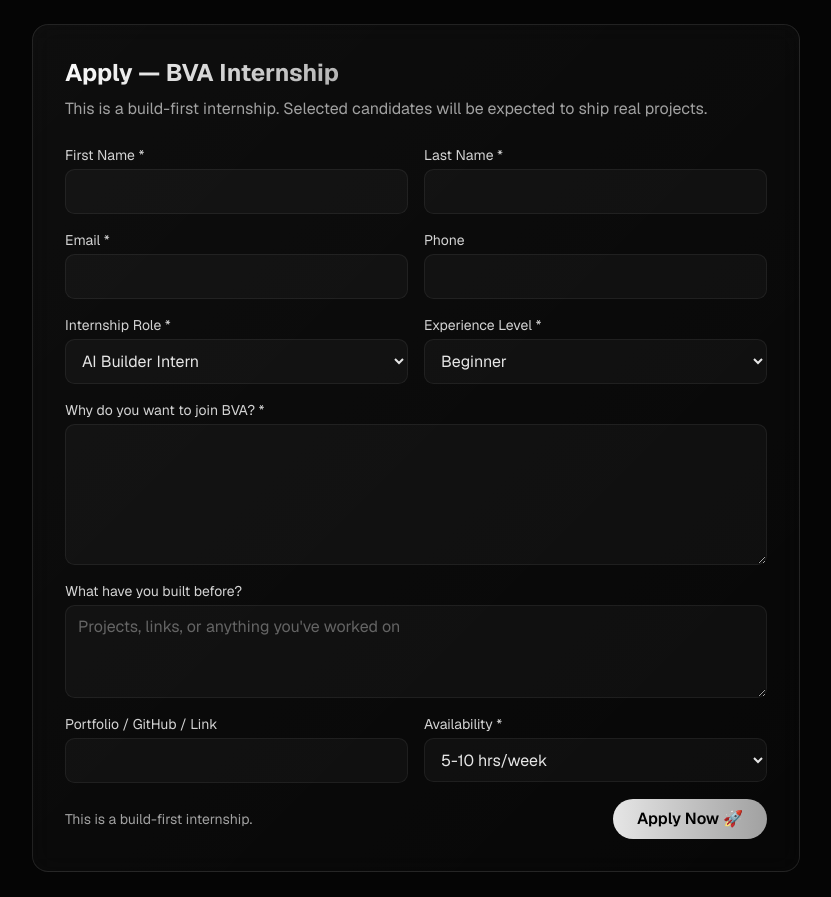
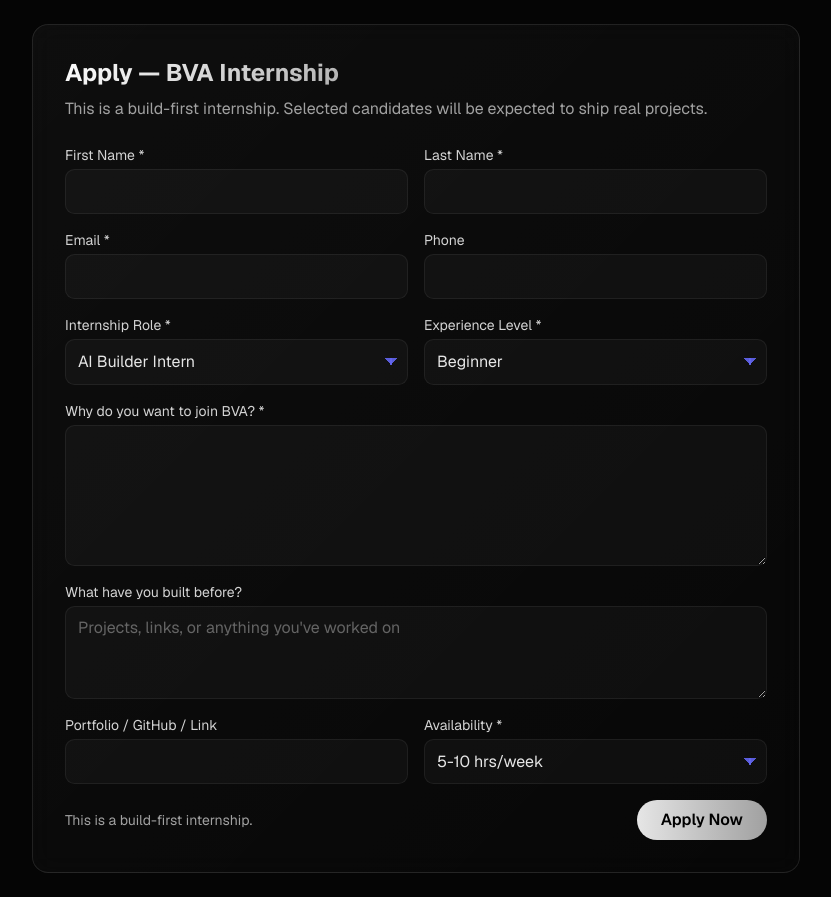
Before and after one commit to JRiteeshReddy/bva, a Next.js app: page /apply in a window 1280 px wide. Shown: the whole page, without its empty margins (224-1055 px from the left). Built offline with nearby package versions, Linux system fonts and the light colour scheme.

Commit message:
ui(apply): dark-style selects, remove rocket emoji, improve select caret

```diff
--- a/src/app/apply/page.tsx
+++ b/src/app/apply/page.tsx
@@ -75,7 +75,7 @@ export default function ApplyPage() {
   return (
     <div className="min-h-screen flex items-center justify-center p-6">
       <div className="max-w-3xl w-full">
-        <div className="card-glow rounded-2xl p-8">
+        <div className="card-glow rounded-2xl p-8 form-dark">
           <h1 className="text-2xl font-bold mb-2 gradient-text">Apply — BVA Internship</h1>
           <p className="text-neutral-400 mb-6">
             This is a build-first internship. Selected candidates will be expected to ship real
@@ -90,7 +90,7 @@ export default function ApplyPage() {
                   required
                   value={form.firstName}
                   onChange={(e) => update("firstName", e.target.value)}
-                  className="input"
+                  className="input bg-transparent"
                 />
               </label>
 
@@ -100,7 +100,7 @@ export default function ApplyPage() {
                   required
                   value={form.lastName}
                   onChange={(e) => update("lastName", e.target.value)}
-                  className="input"
+                  className="input bg-transparent"
                 />
               </label>
             </div>
@@ -113,7 +113,7 @@ export default function ApplyPage() {
                   type="email"
                   value={form.email}
                   onChange={(e) => update("email", e.target.value)}
-                  className="input"
+                  className="input bg-transparent"
                 />
               </label>
 
@@ -122,7 +122,7 @@ export default function ApplyPage() {
                 <input
                   value={form.phone}
                   onChange={(e) => update("phone", e.target.value)}
-                  className="input"
+                  className="input bg-transparent"
                 />
               </label>
             </div>
@@ -134,7 +134,7 @@ export default function ApplyPage() {
                   required
                   value={form.role}
                   onChange={(e) => update("role", e.target.value)}
-                  className="input"
+                  className="input bg-transparent"
                 >
                   <option>AI Builder Intern</option>
                   <option>Full Stack / Vibe Developer Intern</option>
@@ -151,7 +151,7 @@ export default function ApplyPage() {
                   required
                   value={form.level}
                   onChange={(e) => update("level", e.target.value)}
-                  className="input"
+                  className="input bg-transparent"
                 >
                   <option>Beginner</option>
                   <option>Intermediate</option>
@@ -167,7 +167,7 @@ export default function ApplyPage() {
                   value={form.why}
                   onChange={(e) => update("why", e.target.value)}
                   rows={5}
-                className="input"
+                  className="input bg-transparent"
                 />
             </label>
 
@@ -178,14 +178,14 @@ export default function ApplyPage() {
                   value={form.built}
                   onChange={(e) => update("built", e.target.value)}
                   rows={3}
-                className="input"
+                  className="input bg-transparent"
                 />
             </label>
 
             <div className="grid grid-cols-1 md:grid-cols-2 gap-4">
               <label className="flex flex-col">
                 <span className="text-sm text-neutral-300 mb-1">Portfolio / GitHub / Link</span>
-                <input value={form.link} onChange={(e) => update("link", e.target.value)} className="input" />
+                <input value={form.link} onChange={(e) => update("link", e.target.value)} className="input bg-transparent" />
               </label>
 
               <label className="flex flex-col">
@@ -194,7 +194,7 @@ export default function ApplyPage() {
                   required
                   value={form.availability}
                   onChange={(e) => update("availability", e.target.value)}
-                  className="input"
+                  className="input bg-transparent"
                 >
                   <option>5-10 hrs/week</option>
                   <option>10-20 hrs/week</option>
@@ -206,7 +206,7 @@ export default function ApplyPage() {
             <div className="flex items-center justify-between">
               <div className="text-sm text-neutral-400">This is a build-first internship.</div>
               <button className="bg-gradient-to-r from-white/90 to-neutral-400 text-black px-6 py-2 rounded-full font-semibold" type="submit">
-                Apply Now 🚀
+                Apply Now
               </button>
             </div>
           </form>
--- a/src/app/globals.css
+++ b/src/app/globals.css
@@ -153,3 +153,34 @@ body {
 }
 
 .input::placeholder { color: rgba(255,255,255,0.35); }
+
+/* Dark form tweaks */
+.form-dark select.input {
+  background: rgba(255,255,255,0.03);
+  color: #e6e6e6;
+  border: 1px solid rgba(255,255,255,0.06);
+  -webkit-appearance: none;
+  -moz-appearance: none;
+  appearance: none;
+  padding-right: 2.25rem; /* space for caret */
+  background-image: linear-gradient(45deg, transparent 50%, rgba(99,102,241,0.9) 50%), linear-gradient(135deg, rgba(99,102,241,0.9) 50%, transparent 50%);
+  background-position: calc(100% - 0.9rem) calc(1em + 2px), calc(100% - 0.6rem) calc(1em + 2px);
+  background-size: 0.45rem 0.45rem, 0.45rem 0.45rem;
+  background-repeat: no-repeat;
+  /* prefer dark native UI for the opened dropdown */
+  color-scheme: dark;
+  /* change native highlight/accent where supported */
+  accent-color: rgba(99,102,241,0.95);
+}
+
+/* Ensure select dropdown itself uses dark theme where possible */
+.form-dark select.input option {
+  background: #050505;
+  color: #e6e6e6;
+}
+
+/* Add focus glow for select */
+.form-dark select.input:focus {
+  box-shadow: 0 0 18px rgba(99,102,241,0.18);
+  border-color: rgba(99,102,241,0.7);
+}
```
Lines whose indentation alone changed are shown as unchanged.
